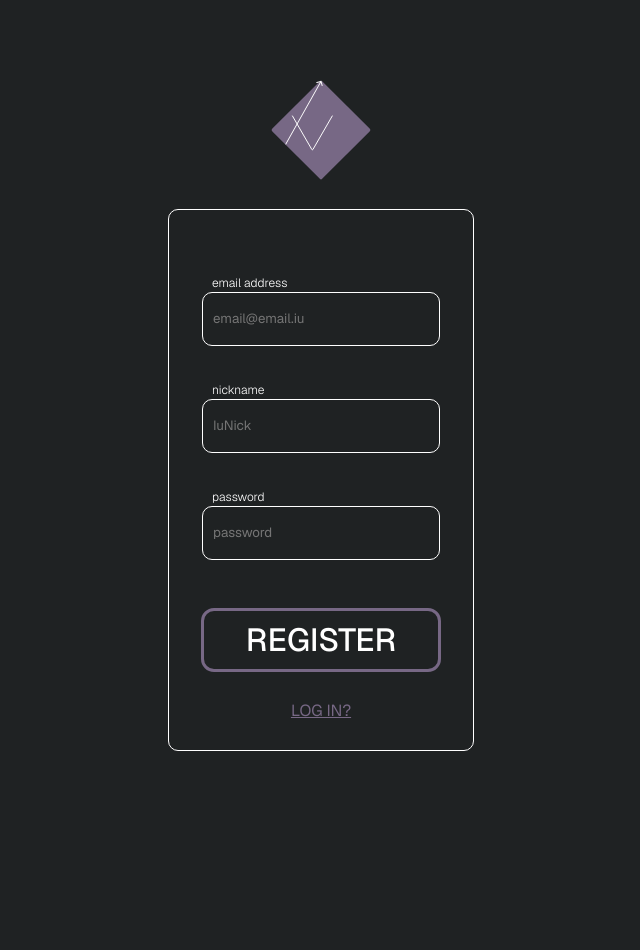
After one commit to patrykmil/IU_css-library, a PHP site: page /public/views/register.html.php in a window 1280 px wide. The commit adds this page. Shown: the top 950 px of the page, without its empty margins (319-959 px from the left). Run offline with PHP 8.4, Linux system fonts and the light colour scheme.

Commit message:
autorization v1

```diff
--- a/Routing.php
+++ b/Routing.php
@@ -4,7 +4,7 @@ class Routing
 {
     private static $routes = [
         'component' => ['controller' => 'ComponentController', 'method' => 'component'],
-        'register' => ['controller' => 'SecurityController', 'method' => 'login'],
+        'register' => ['controller' => 'SecurityController', 'method' => 'register'],
         'login' => ['controller' => 'SecurityController', 'method' => 'login'],
         'start' => ['controller' => 'StartController', 'method' => 'start'],
         '' => ['controller' => 'StartController', 'method' => 'start']
--- a/public/styles/default.css
+++ b/public/styles/default.css
@@ -26,6 +26,6 @@
 }
 
 body {
-  background-color: var(--accent-green);
+  background-color: var(--background);
   height: 200vh;
 }
--- a/public/styles/login.css
+++ b/public/styles/login.css
@@ -7,7 +7,7 @@ body {
 
 .login_form_container {
   height: 33.75rem;
-  width: 119rem;
+  width: 19rem;
   margin-top: 1.5em;
   display: flex;
   flex-direction: column;
@@ -61,7 +61,7 @@ body {
 }
 
 .login_button {
-  margin-top: 2.5em;
+  margin-top: 1.5em;
   display: inline-flex;
   width: 7.5em;
   height: 2em;
@@ -87,7 +87,6 @@ body {
   width: 100%;
   justify-content: space-evenly;
   align-items: center;
-  margin-top: 2em;
 }
 
 .login_other_options > a {
--- /dev/null
+++ b/public/views/register.html.php
@@ -0,0 +1,41 @@
+<!DOCTYPE html>
+<html lang="en">
+
+<head>
+    <meta charset="UTF-8" />
+    <meta name="viewport" content="width=device-width, initial-scale=1.0" />
+    <title>Login page</title>
+    <link rel="stylesheet" href="public/styles/default.css" />
+    <link rel="stylesheet" href="public/styles/login.css" />
+</head>
+
+<body>
+<a href="../../index.html">
+    <img class="logo" src="../../assets/images/logo.svg" alt="Logo" />
+</a>
+<div class="login_form_container">
+    <form class="login_form" action="/register" method="POST">
+        <div class="login_container">
+            <label for="email_input">email address
+                <input name="email_input" class="login_input" type="email" placeholder="email@email.iu" />
+            </label>
+        </div>
+        <div class="login_container">
+            <label for="nickname_input">nickname
+                <input name="nickname_input" class="login_input" type="text" placeholder="IuNick" />
+            </label>
+        </div>
+        <div class="login_container">
+            <label for="password_input">password
+                <input name="password_input" class="login_input" type="password" placeholder="password" />
+            </label>
+        </div>
+        <button type='submit' class="login_button">REGISTER</button>
+    </form>
+    <div class="login_other_options">
+        <a href="login" class="login_option">LOG IN?</a>
+    </div>
+</div>
+</body>
+
+</html>
```
Also changed, not shown: public/views/login.html.php (+7 -5 lines), src/controllers/SecurityController.php (+24 -4 lines), src/models/User.php (added, +51 -0 lines).
